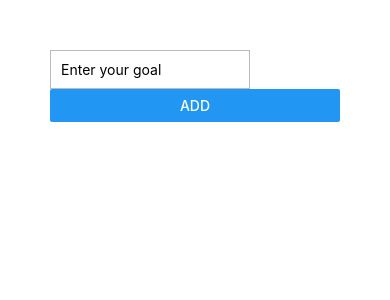
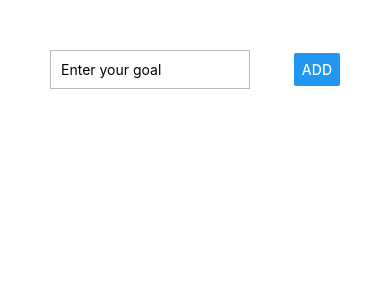
Before and after one commit to G3-Code/symmetrical-fiesta, a React Native app in the folder rn-first-app/: screen / in a window 390 px wide. Shown: the top 300 px of the page. Built offline with nearby package versions, Linux system fonts and the light colour scheme.

Commit message:
Added space between and flex direction row

```diff
--- a/rn-first-app/App.js
+++ b/rn-first-app/App.js
@@ -4,7 +4,7 @@ import { StyleSheet, Text, View, Button, TextInput } from "react-native";
 export default function App() {
   return (
     <View style={{ padding: 50 }}>
-      <View>
+      <View style={styles.container}>
         <TextInput
           placeholder="Enter your goal"
           style={{
@@ -23,10 +23,8 @@ export default function App() {
 
 const styles = StyleSheet.create({
   container: {
-    flex: 1,
+    flexDirection: "row",
     alignItems: "center",
-    justifyContent: "center",
-    borderColor: "red",
-    borderWidth: 1
+    justifyContent: "space-between"
   }
 });
```
